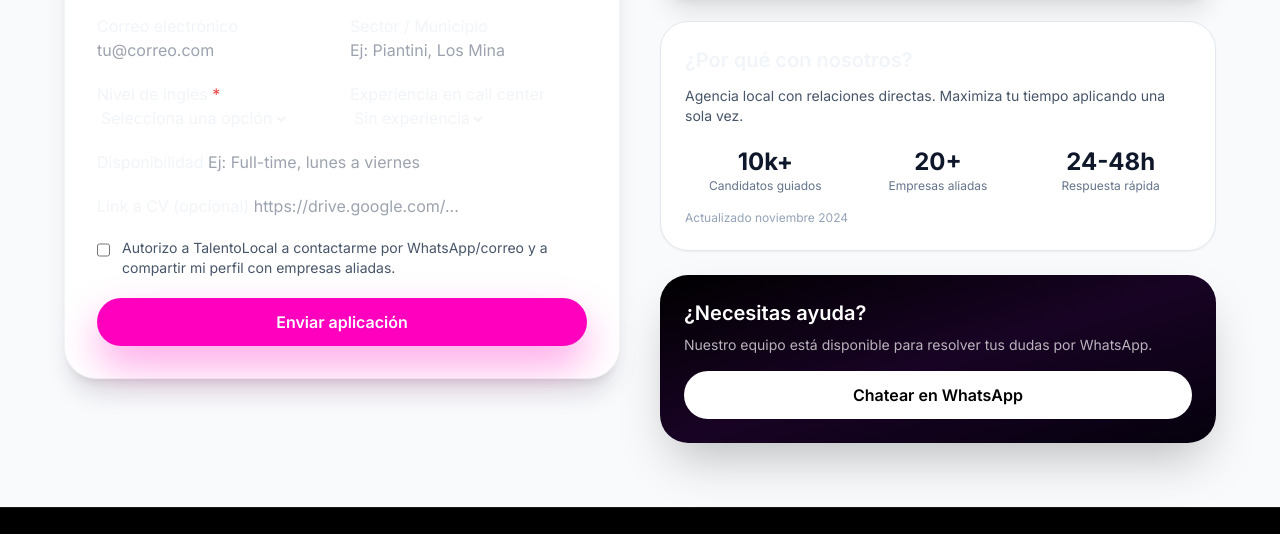
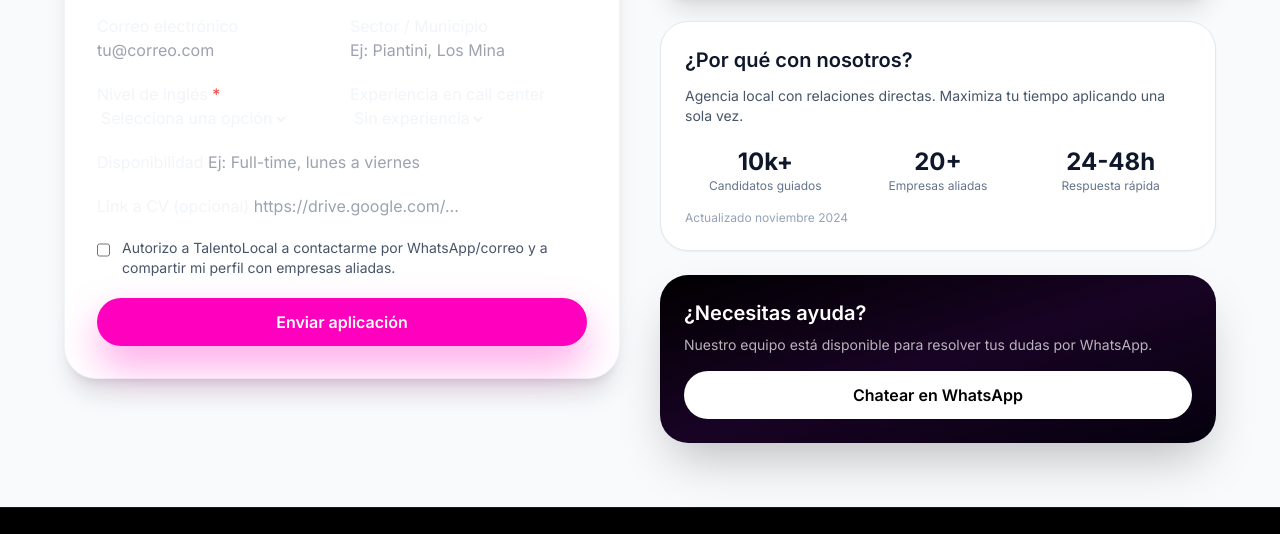
Before and after one commit to NathanaelLara/project2, a website built with Vite: page index.html in a window 1280 px wide. Shown: the part 3818-4352 px from the top of the page. Built offline with nearby package versions, Linux system fonts and the light colour scheme; a script that the page names is missing.

Commit message:
Improve contrast for sidebar heading

```diff
--- a/index.html
+++ b/index.html
@@ -467,7 +467,7 @@
               </ul>
             </div>
             <div class="rounded-[28px] border border-slate-200 bg-white p-6 shadow-sm">
-              <h3 class="font-semibold text-xl mb-3">¿Por qué con nosotros?</h3>
+              <h3 class="font-semibold text-xl mb-3 text-slate-900">¿Por qué con nosotros?</h3>
               <p class="text-sm text-slate-600">Agencia local con relaciones directas. Maximiza tu tiempo aplicando una sola vez.</p>
               <div class="grid grid-cols-3 gap-3 mt-5">
                 <div class="stat-card text-center">
```
